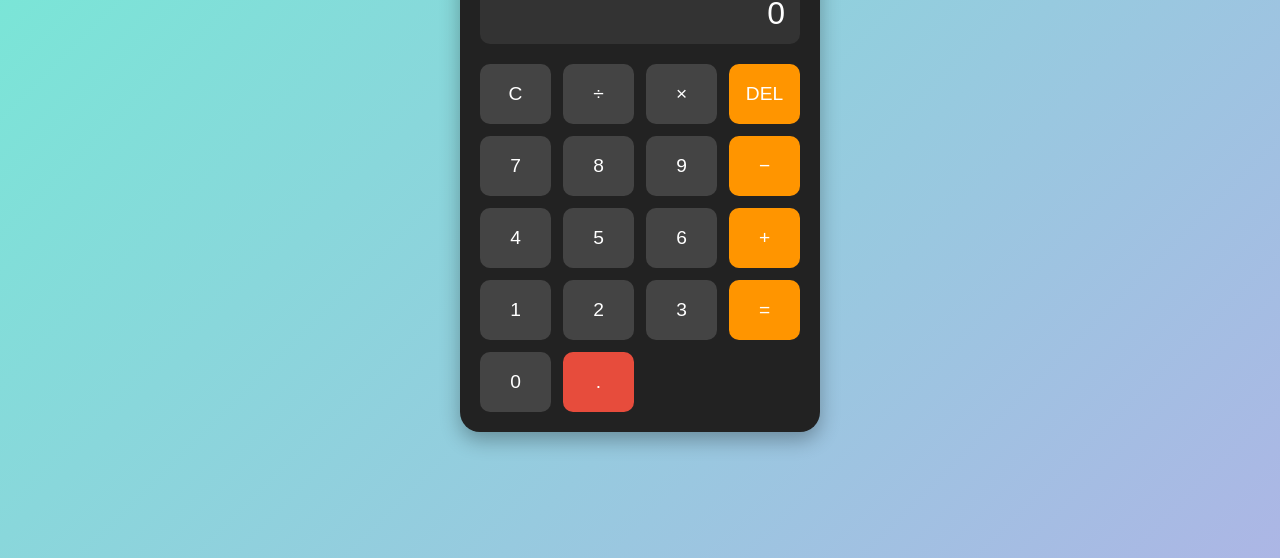
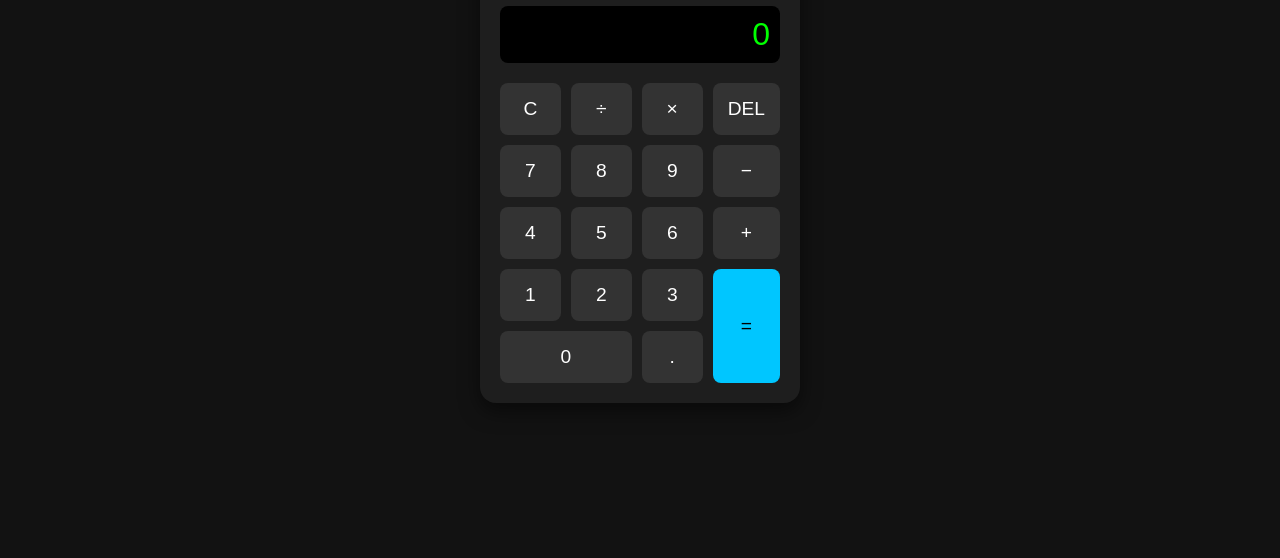
Before and after one commit to CoderXash9/Calculator-starting-, a plain HTML site: page index.html in a window 1280 px wide. Shown: the part 242-800 px from the top of the page. Drawn offline with Linux system fonts and the light colour scheme.

Commit message:
Update style.css

```diff
--- a/style.css
+++ b/style.css
@@ -1,79 +1,79 @@
-/* Overall page setup */
-body {
-  font-family: 'Poppins', sans-serif;
-  background: linear-gradient(135deg, #74ebd5, #ACB6E5);
-  height: 100vh;
-  margin: 0;
-  display: flex;
-  justify-content: center;
-  align-items: center;
-}
-
-/* Calculator box */
-.calculator {
-  background-color: #222;
-  padding: 20px;
-  border-radius: 20px;
-  box-shadow: 0 8px 20px rgba(0, 0, 0, 0.3);
-  width: 320px;
-}
-
-/* Display area */
-#display {
-  width: 100%;
-  height: 60px;
-  border: none;
-  border-radius: 10px;
-  margin-bottom: 20px;
-  font-size: 2rem;
-  text-align: right;
-  padding-right: 15px;
-  background-color: #333;
-  color: #fff;
+* {
   box-sizing: border-box;
 }
 
-/* Button grid layout */
+body {
+  font-family: 'Poppins', sans-serif;
+  background-color: #121212;
+  color: #fff;
+  display: flex;
+  align-items: center;
+  justify-content: center;
+  height: 100vh;
+  margin: 0;
+}
+
+.calculator {
+  background: #1e1e1e;
+  border-radius: 16px;
+  padding: 20px;
+  width: 320px;
+  box-shadow: 0 8px 20px rgba(0, 0, 0, 0.5);
+}
+
+h1 {
+  text-align: center;
+  margin-bottom: 15px;
+  color: #00c6ff;
+}
+
+.display input {
+  width: 100%;
+  font-size: 2rem;
+  padding: 10px;
+  text-align: right;
+  border: none;
+  border-radius: 8px;
+  background: #000;
+  color: #0f0;
+  outline: none;
+}
+
 .buttons {
   display: grid;
   grid-template-columns: repeat(4, 1fr);
-  gap: 12px;
+  gap: 10px;
+  margin-top: 20px;
 }
 
-/* Buttons styling */
-button {
-  height: 60px;
+.btn {
+  padding: 15px;
+  font-size: 1.2rem;
   border: none;
-  border-radius: 10px;
-  font-size: 1.2rem;
+  border-radius: 8px;
+  background: #333;
+  color: #fff;
   cursor: pointer;
-  background-color: #444;
-  color: #fff;
-  transition: background 0.2s, transform 0.1s;
+  transition: all 0.2s ease;
 }
 
-/* Hover and click effects */
-button:hover {
-  background-color: #666;
+.btn:hover,
+.btn:focus {
+  background: #00c6ff;
+  color: #000;
+  outline: 2px solid #fff;
 }
 
-button:active {
-  transform: scale(0.95);
+.equal {
+  background: #00c6ff;
+  color: #000;
+  grid-row: span 2;
 }
 
-/* Special button styles */
-button:nth-child(4n) {
-  background-color: #ff9500;
+.zero {
+  grid-column: span 2;
 }
 
-button:nth-child(4n):hover {
-  background-color: #ffa733;
+.btn:active {
+  transform: scale(0.97);
 }
-
-button:last-child {
-  background-color: #e74c3c;
-}
-
-button:last-child:hover {
-  background-color: #ff6b5a;
-}
```
